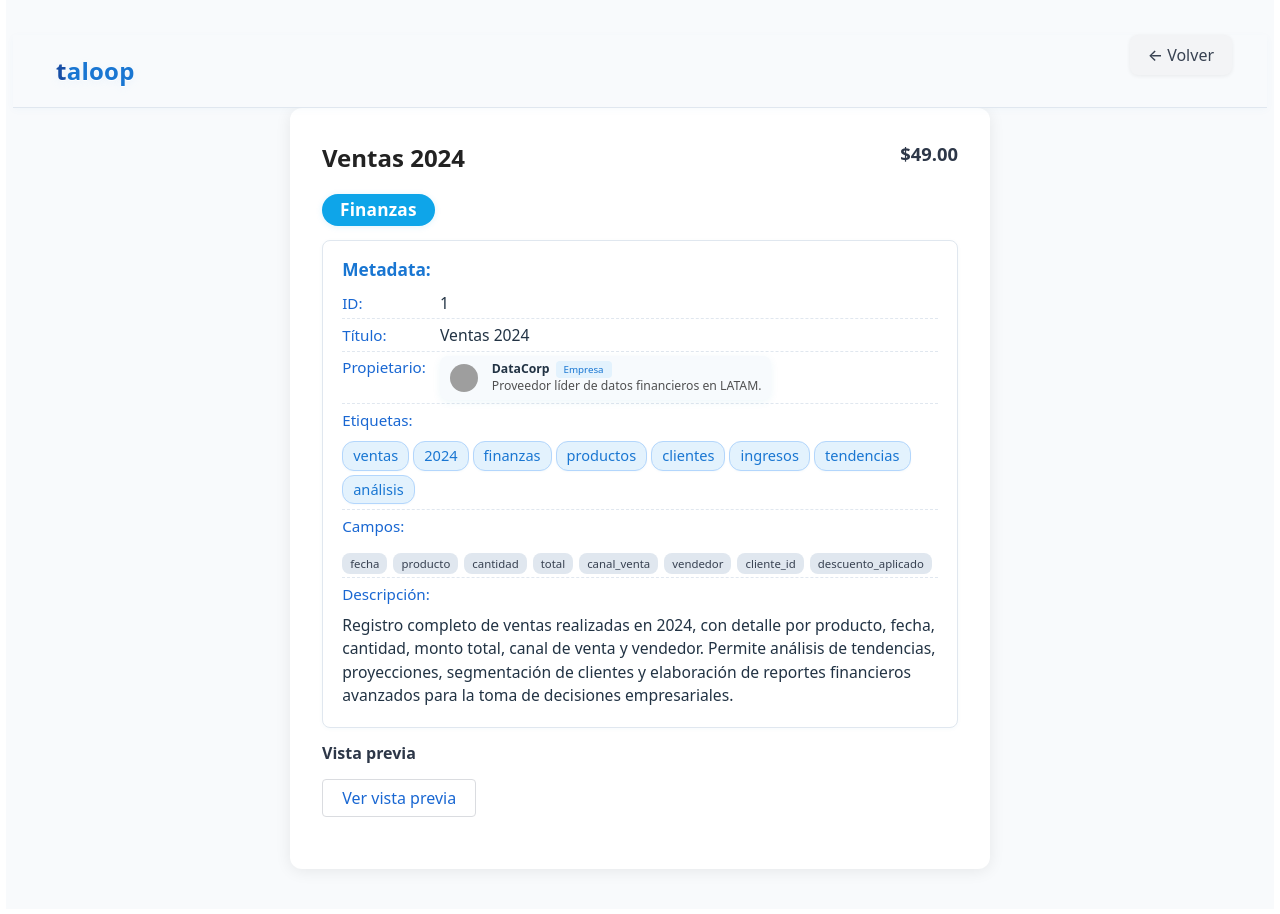
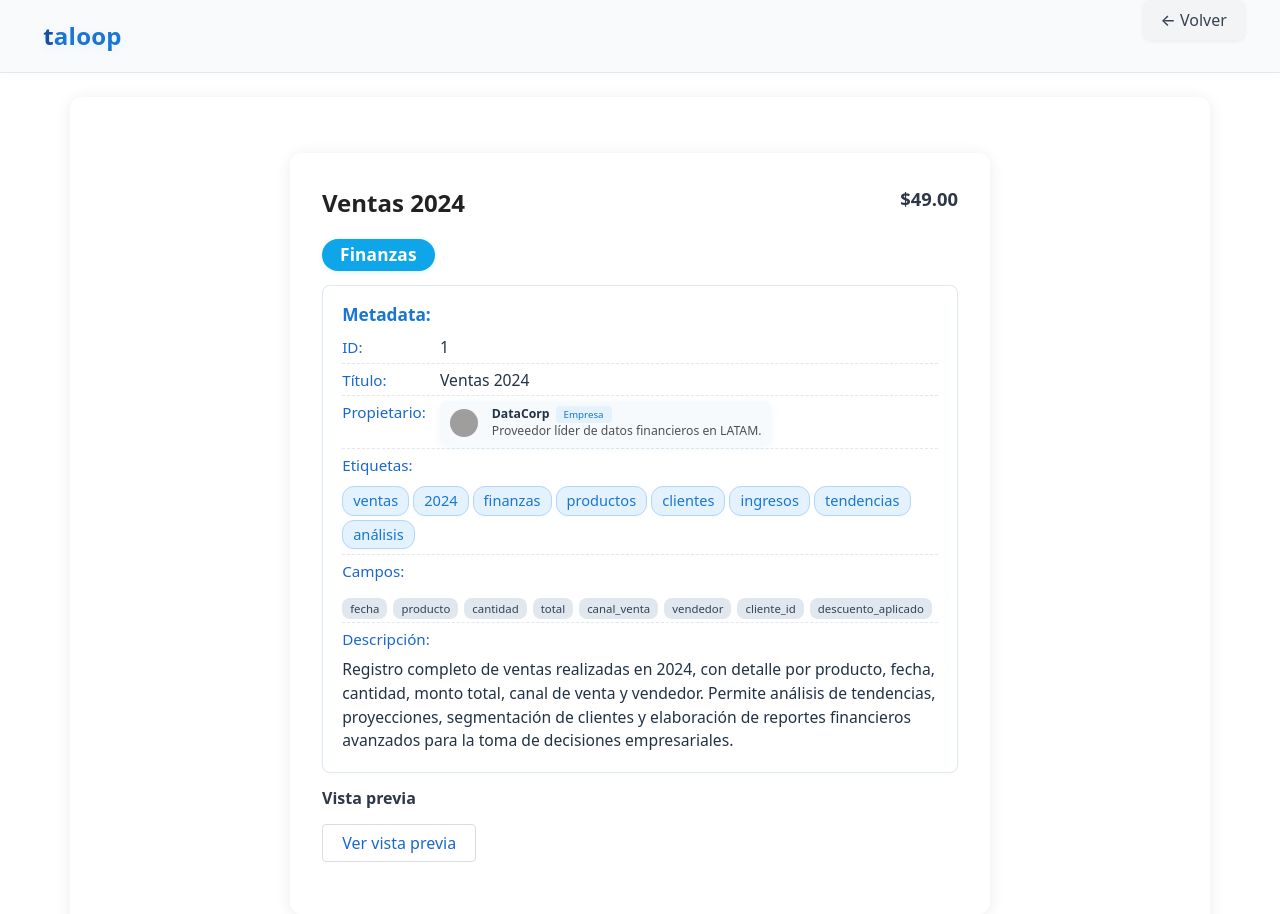
Before and after one commit to yonatan-alvarez-h/taloop-app, a React (Vite) app: page /datasets/1 in a window 1280 px wide. Shown: the top 914 px of the page. Built offline with nearby package versions, Linux system fonts and the light colour scheme; grey boxes are pictures that could not be loaded.

Commit message:
improve DatasetDetailsPage component

```diff
--- a/src/pages/DatasetDetails/DatasetDetailsPage.css
+++ b/src/pages/DatasetDetails/DatasetDetailsPage.css
@@ -11,14 +11,10 @@
   top: 0;
   z-index: 1100;
 }
-.homepage-back-btn-container {
-  flex: 1;
+.homepage-navbar-brand {
   display: flex;
   align-items: center;
-  justify-content: flex-end;
-  width: 100%;
-  max-width: 520px;
-  margin: 0 0 8px 0;
+  flex: 1;
 }
 .homepage-navbar .navbar-brand {
   font-size: 1.5em;
@@ -31,15 +27,16 @@
 .homepage-navbar .navbar-brand::first-letter {
   color: #174ea6;
 }
-.dataset-details-page {
-  max-width: 99vw;
-  margin: 0 auto;
-  padding: 2.2rem 0.5vw 2.5rem 0.5vw;
-  background: #f8fafc;
-  min-height: 100vh;
-  box-sizing: border-box;
+
+.homepage-back-btn-container {
+  flex: 1;
+  display: flex;
+  align-items: center;
+  justify-content: flex-end;
+  width: 100%;
+  max-width: 520px;
+  margin: 0 0 8px 0;
 }
-
 .dataset-details-back-btn {
   margin-bottom: 24px;
   background: #f3f4f6;
@@ -56,9 +53,22 @@
   background: #e5e7eb;
 }
 
+.dataset-details-page {
+  max-width: 99vw;
+  margin: 0 auto;
+  padding: 2.2rem 0.5vw 2.5rem 0.5vw;
+  background: #f8fafc;
+  min-height: 100vh;
+  box-sizing: border-box;
+}
 .dataset-details-notfound {
   padding: 40px;
   text-align: center;
   color: #888;
   font-size: 1.15em;
 }
+.dataset-details-container {
+  margin-top: 1.5rem;
+  display: flex;
+  flex-direction: column;
+}
--- a/src/pages/DatasetDetails/DatasetDetailsPage.tsx
+++ b/src/pages/DatasetDetails/DatasetDetailsPage.tsx
@@ -16,12 +16,11 @@ const DatasetDetailsPage: React.FC = () => {
   }
 
   return (
-    <div className="dataset-details-page">
+    <div>
       <nav className="homepage-navbar">
         <div className="homepage-navbar-brand">
           <span className="navbar-brand ms-2">taloop</span>
         </div>
-
         <div className="homepage-back-btn-container">
           <button
             onClick={() => navigate(-1)}
@@ -31,8 +30,11 @@ const DatasetDetailsPage: React.FC = () => {
           </button>
         </div>
       </nav>
-
-      <DatasetDetails dataset={dataset} />
+      <div className="dataset-details-container container">
+        <div style={{ flex: "0 0 auto" }}>
+          <DatasetDetails dataset={dataset} />
+        </div>
+      </div>
     </div>
   );
 };
--- a/src/pages/Home/HomePage.css
+++ b/src/pages/Home/HomePage.css
@@ -16,15 +16,6 @@
   align-items: center;
   flex: 1;
 }
-.homepage-searchbar {
-  flex: 1;
-  display: flex;
-  align-items: center;
-  justify-content: flex-end;
-  width: 100%;
-  max-width: 520px;
-  margin: 0 0 8px 0;
-}
 .homepage-navbar .navbar-brand {
   font-size: 1.5em;
   font-weight: 700;
@@ -36,13 +27,15 @@
 .homepage-navbar .navbar-brand::first-letter {
   color: #174ea6;
 }
+
 .homepage-searchbar {
+  flex: 1;
+  display: flex;
+  align-items: center;
+  justify-content: flex-end;
   width: 100%;
   max-width: 520px;
   margin: 0 0 8px 0;
-  display: flex;
-  align-items: flex-end;
-  justify-content: flex-end;
 }
 .homepage-container {
   margin-top: 1.5rem;
```
